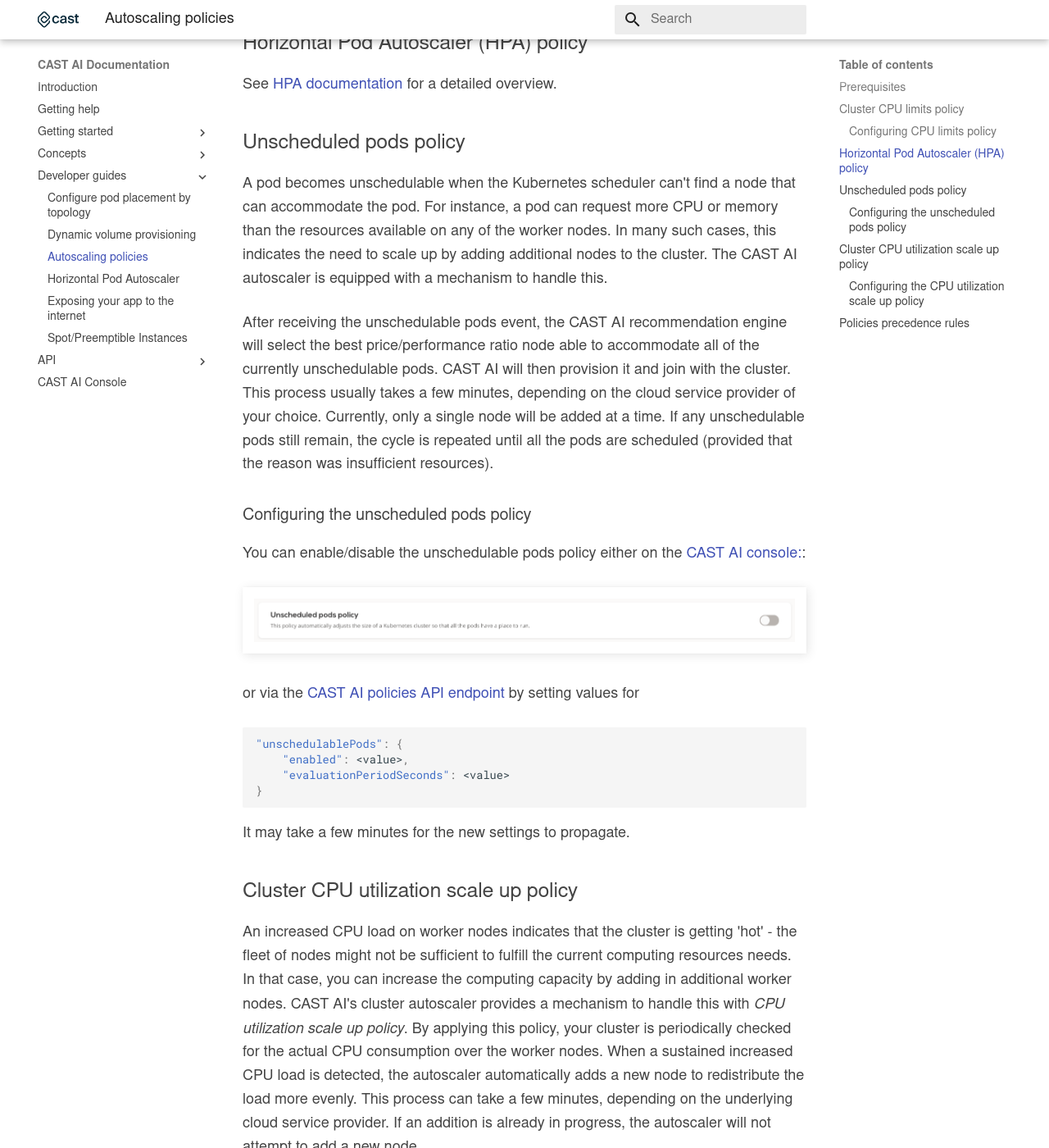
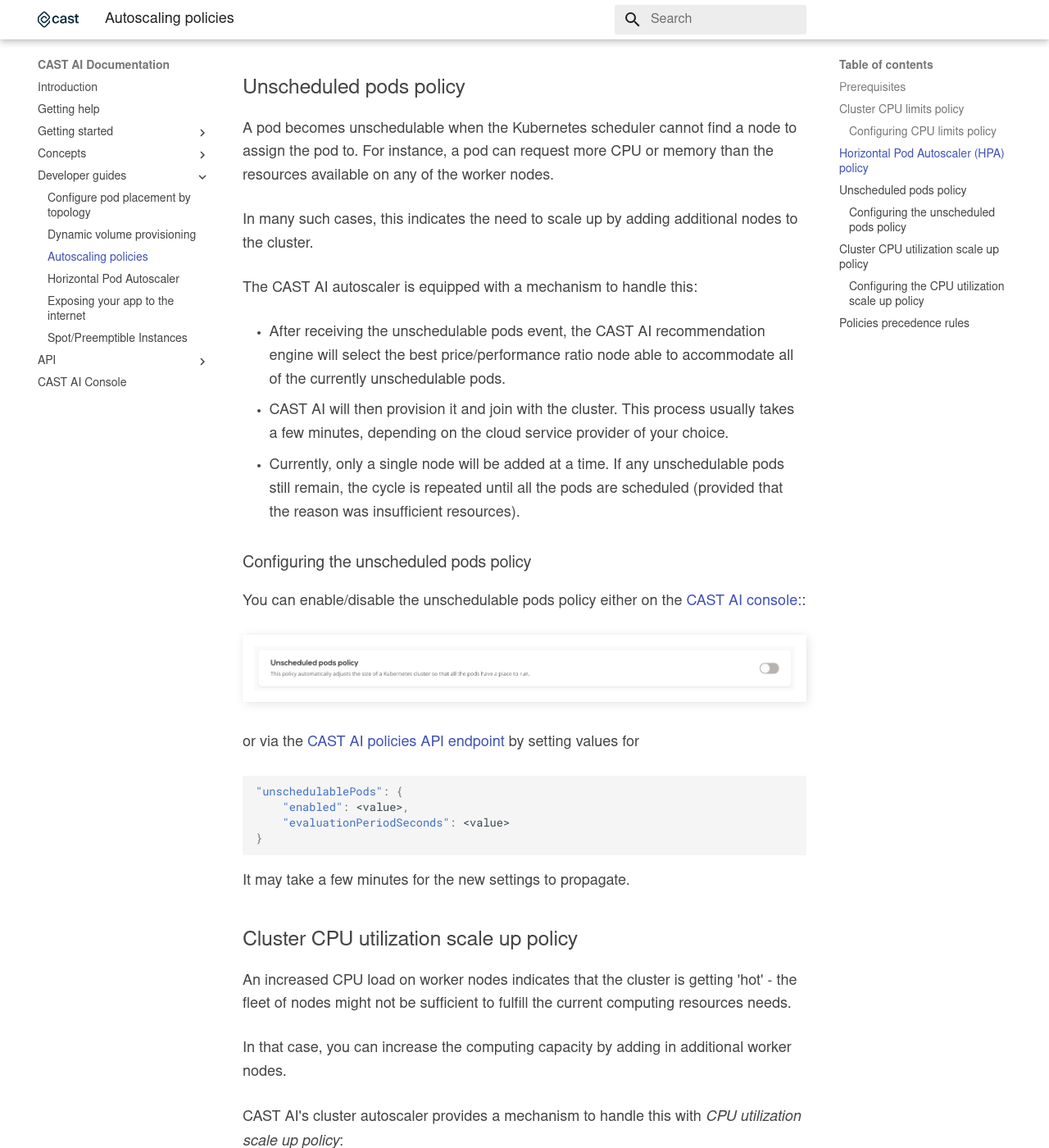
Before and after one commit to castai/docs, an MkDocs documentation site: the page built from docs/guides/autoscaling-policies.md, in a window 1280 px wide and 1400 px high, scrolled down 1688 px. Shown: the whole window at 82% size. Built offline with MkDocs 1.6.1 and Material for MkDocs 9.7.7, drawn with Linux system fonts in a browser that asks for light colours; some web fonts are replaced; some of the changed text lies outside the part shown.

Commit message:
Update autoscaling-policies.md

```diff
--- a/docs/guides/autoscaling-policies.md
+++ b/docs/guides/autoscaling-policies.md
@@ -7,11 +7,9 @@
 
 ## Prerequisites
 
-To enable the autoscaling policies, you need to create a cluster first. Here's a guide that shows you how to create a cluster: [Creating your first
-cluster](../getting-started/creating-your-first-cluster.md).
+- **CAST AI cluster** - see [create cluster](../getting-started.md).
 
-To see the available policy settings, select your cluster and navigate to _Policies_ on
-[CAST AI's console](https://console.cast.ai/):
+Select a cluster -> Policies
 
 ![](autoscaling-policies/policies.png)
 
@@ -49,14 +47,16 @@
 
 ## Unscheduled pods policy
 
-A pod becomes unschedulable when the Kubernetes scheduler can't find a node that can accommodate the pod.
+A pod becomes unschedulable when the Kubernetes scheduler cannot find a node to assign the pod to.
 For instance, a pod can request more CPU or memory than the resources available on any of the worker nodes.
+
 In many such cases, this indicates the need to scale up by adding additional nodes to the cluster.
-The CAST AI autoscaler is equipped with a mechanism to handle this.
 
-After receiving the unschedulable pods event, the CAST AI recommendation engine will select the best price/performance ratio node able to accommodate all of the currently unschedulable pods.
-CAST AI will then provision it and join with the cluster. This process usually takes a few minutes, depending on the cloud service provider of your choice.
-Currently, only a single node will be added at a time. If any unschedulable pods still remain, the cycle is
+The CAST AI autoscaler is equipped with a mechanism to handle this:
+
+- After receiving the unschedulable pods event, the CAST AI recommendation engine will select the best price/performance ratio node able to accommodate all of the currently unschedulable pods.
+- CAST AI will then provision it and join with the cluster. This process usually takes a few minutes, depending on the cloud service provider of your choice.
+- Currently, only a single node will be added at a time. If any unschedulable pods still remain, the cycle is
 repeated until all the pods are scheduled (provided that the reason was insufficient resources).
 
 ### Configuring the unscheduled pods policy
@@ -81,18 +81,22 @@
 
 An increased CPU load on worker nodes indicates that the cluster is getting 'hot' - the fleet of nodes might not
 be sufficient to fulfill the current computing resources needs.
+
 In that case, you can increase the computing capacity by adding in additional worker nodes.
-CAST AI's cluster autoscaler provides a mechanism to handle this with _CPU utilization scale up policy_.
-By applying this policy, your cluster is periodically checked for the actual CPU consumption over the worker nodes.
-When a sustained increased CPU load is detected, the autoscaler automatically adds a new node to redistribute the load
+
+CAST AI's cluster autoscaler provides a mechanism to handle this with _CPU utilization scale up policy_:
+
+- By applying this policy, your cluster is periodically checked for the actual CPU consumption over the worker nodes.
+- When a sustained increased CPU load is detected, the autoscaler automatically adds a new node to redistribute the load
 more evenly.
-This process can take a few minutes, depending on the underlying cloud service provider. If an addition is already in progress, the autoscaler will
+- This process can take a few minutes, depending on the underlying cloud service provider. If an addition is already in progress, the autoscaler will
 not attempt to add a new node.
 
 ### Configuring the CPU utilization scale up policy
 
 The autoscaler's scale up policy is set by adjusting thresholds for the average cluster CPU load in percentages and evaluation
 period in seconds.
+
 The evaluation window describes for how long the average cluster CPU utilization should stay above the threshold for it to
 be considered as eligible for scale up.
 
@@ -120,7 +124,7 @@
 If multiple policies are enabled and multiple rules are triggered during the same evaluation period, they will be
 handled in the following order:
 
-* [Cluster CPU limits policy](#cluster-cpu-limits-policy)
-* [Horizontal Pod Autoscaler (HPA) policy](#horizontal-pod-autoscaler-hpa-policy)
-* [Unscheduled pods policy](#unscheduled-pods-policy)
-* [Cluster CPU utilization scale up policy](#cluster-cpu-utilization-scale-up-policy)
+1. [Cluster CPU limits policy](#cluster-cpu-limits-policy)
+2. [Horizontal Pod Autoscaler (HPA) policy](#horizontal-pod-autoscaler-hpa-policy)
+3. [Unscheduled pods policy](#unscheduled-pods-policy)
+4. [Cluster CPU utilization scale up policy](#cluster-cpu-utilization-scale-up-policy)
```
